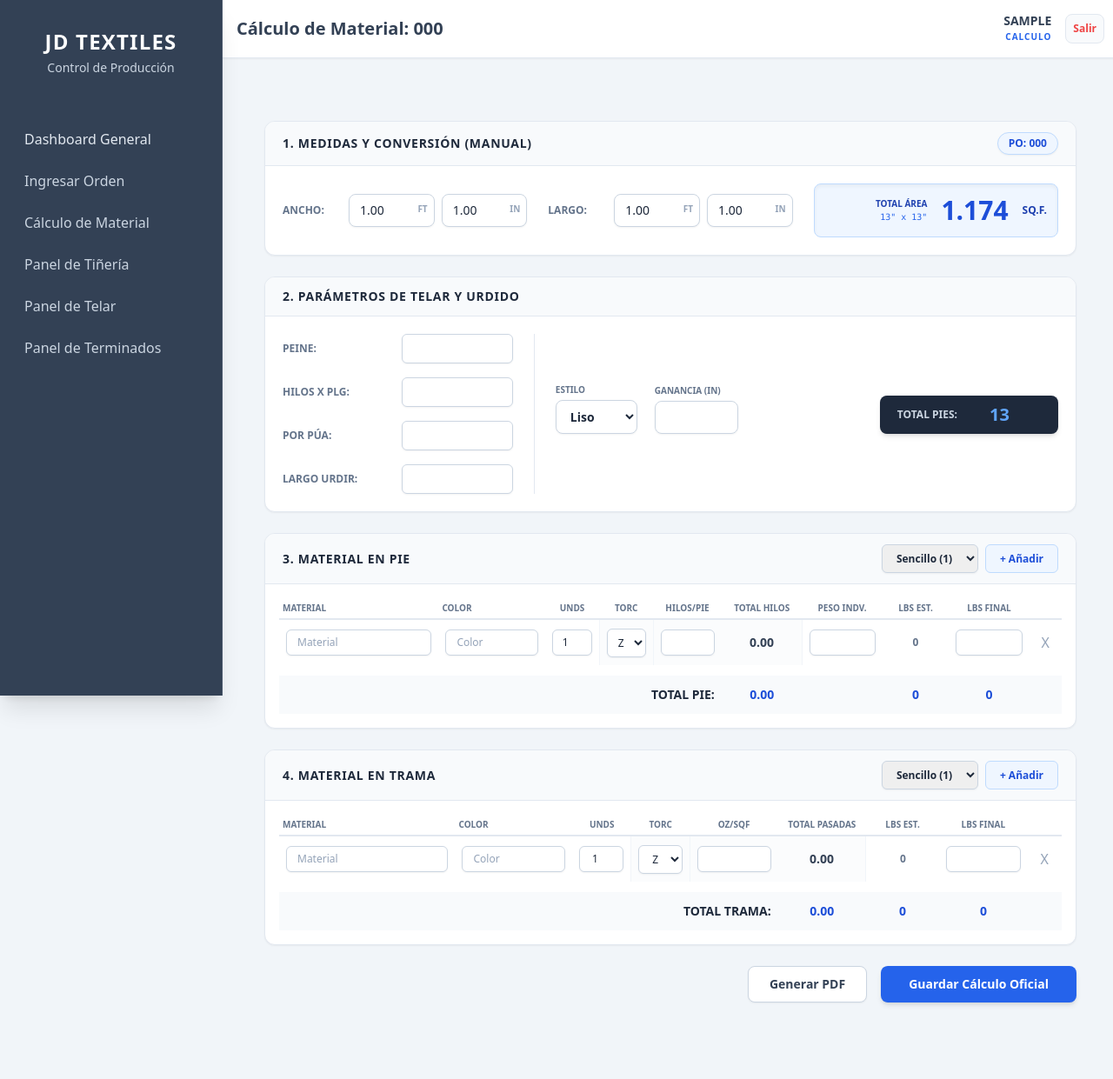
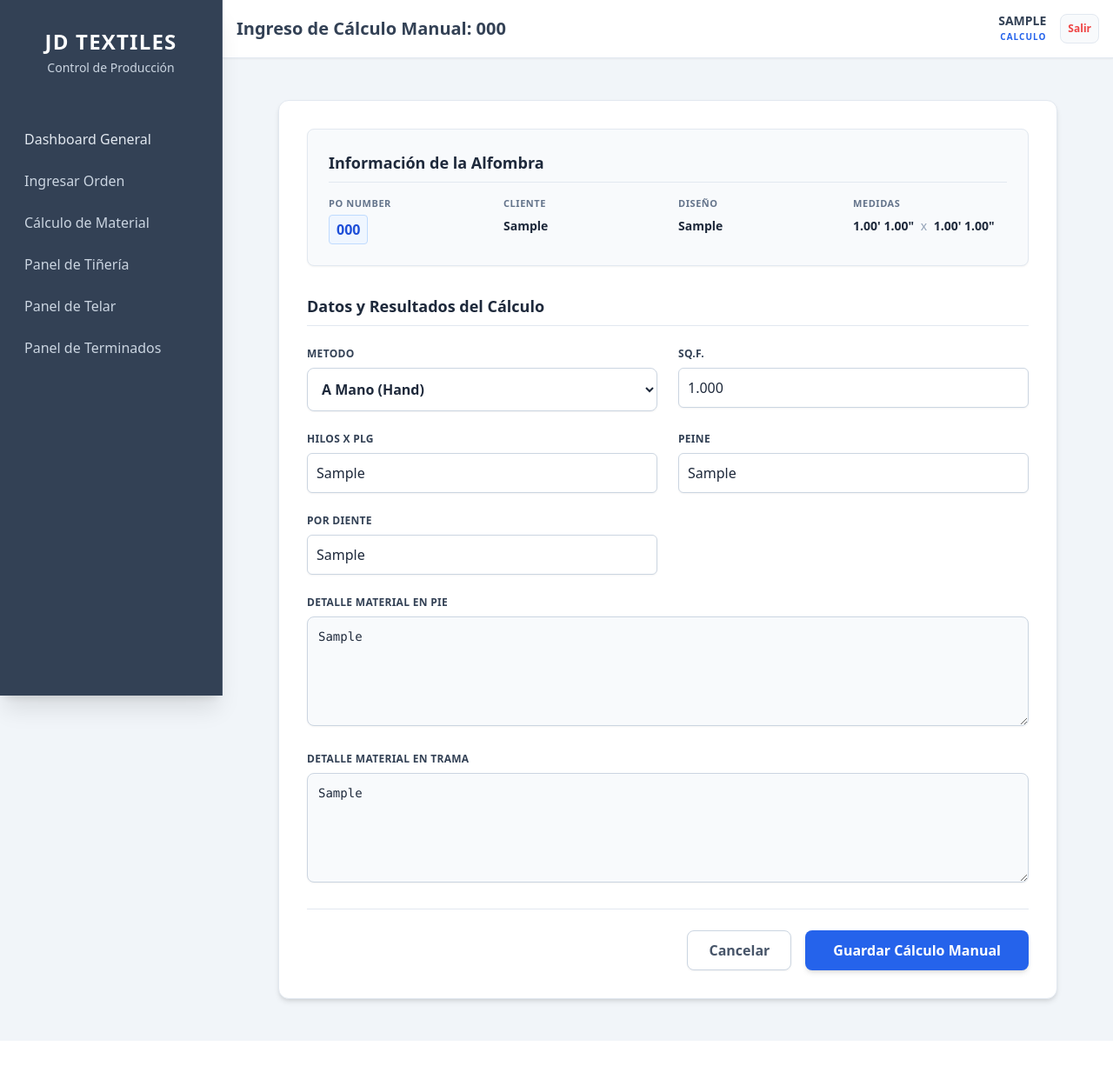
Before and after one commit to edferch/JD-TEXTILES-SA, a Django app: page /calculo/1/ in a window 1280 px wide. Shown: the whole page at 87% size. After the commit the page ends 1197 px from the top, so only its background shows below. Run offline with Django 5.2, Linux system fonts and the light colour scheme; a user stored in the database is signed in; tables that the repository leaves empty hold one stand-in row (values such as "Sample post"); some libraries are stand-ins or nearby versions.

Commit message:
standby proceso de calculo

```diff
--- a/jdtextiles_app/templates/calcular_orden.html
+++ b/jdtextiles_app/templates/calcular_orden.html
@@ -1,9 +1,73 @@
 {% extends 'base.html' %}
 
 {% block title %}Cálculo de Material: {{ orden.po_number }} - JD Textiles{% endblock %}
-{% block header %}Cálculo de Material: {{ orden.po_number }}{% endblock %}
+{% block header %}Ingreso de Cálculo Manual: {{ orden.po_number }}{% endblock %}
 
 {% block content %}
+<div class="p-4 md:p-6 min-h-screen">
+    <div class="bg-white rounded-xl shadow-md border border-slate-200 p-8 max-w-4xl mx-auto">
+
+        <!-- Encabezado con Datos de la Alfombra -->
+        <div class="mb-8 p-6 bg-slate-50 border border-slate-200 rounded-lg shadow-sm">
+            <h3 class="text-lg font-bold text-slate-800 mb-4 border-b border-slate-200 pb-2">Información de la Alfombra</h3>
+
+            <div class="grid grid-cols-2 md:grid-cols-4 gap-6">
+                <div>
+                    <span class="block text-[11px] font-bold text-slate-500 uppercase tracking-wider mb-1">PO Number</span>
+                    <span class="text-base font-black text-blue-700 bg-blue-50 px-2 py-1 rounded border border-blue-200 inline-block">{{ orden.po_number }}</span>
+                </div>
+                <div>
+                    <span class="block text-[11px] font-bold text-slate-500 uppercase tracking-wider mb-1">Cliente</span>
+                    <span class="text-sm font-semibold text-slate-800">{{ orden.cliente }}</span>
+                </div>
+                <div>
+                    <span class="block text-[11px] font-bold text-slate-500 uppercase tracking-wider mb-1">Diseño</span>
+                    <span class="text-sm font-semibold text-slate-800">{{ orden.diseno }}</span>
+                </div>
+                <div>
+                    <span class="block text-[11px] font-bold text-slate-500 uppercase tracking-wider mb-1">Medidas</span>
+                    <span class="text-sm font-black text-slate-800">{{ orden.ancho_ft|stringformat:"s" }}' {{ orden.ancho_in|stringformat:"s" }}" <span class="text-slate-400 font-normal mx-1">x</span> {{ orden.largo_ft|stringformat:"s" }}' {{ orden.largo_in|stringformat:"s" }}"</span>
+                </div>
+            </div>
+        </div>
+
+        <!-- Formulario de Ingreso Manual -->
+        <form method="POST" autocomplete="off" class="space-y-6">
+            {% csrf_token %}
+
+            <h3 class="text-lg font-bold text-slate-800 border-b border-slate-200 pb-2 mb-4">Datos y Resultados del Cálculo</h3>
+
+            <div class="grid grid-cols-1 md:grid-cols-2 gap-6">
+                {% for field in form %}
+                    <div class="{% if field.name == 'material_pie' or field.name == 'material_trama' %}md:col-span-2{% endif %}">
+                        <label class="block text-slate-700 text-xs font-bold mb-2 uppercase tracking-wide">{{ field.label }}</label>
+                        {{ field }}
+
+                        {% if field.help_text %}
+                            <p class="text-[11px] text-slate-500 mt-1">{{ field.help_text }}</p>
+                        {% endif %}
+
+                        {% if field.errors %}
+                            <p class="text-xs text-red-500 mt-1 font-bold">{{ field.errors.0 }}</p>
+                        {% endif %}
+                    </div>
+                {% endfor %}
+            </div>
+
+            <div class="mt-8 pt-6 border-t border-slate-200 flex justify-end gap-4">
+                <a href="{% url 'panel_calculo' %}" class="bg-white hover:bg-slate-50 text-slate-600 border border-slate-300 shadow-sm font-bold py-2.5 px-6 rounded-lg transition-colors">
+                    Cancelar
+                </a>
+                <button type="submit" class="bg-blue-600 hover:bg-blue-700 text-white font-bold py-2.5 px-8 rounded-lg shadow-md transition-colors">
+                    Guardar Cálculo Manual
+                </button>
+            </div>
+        </form>
+
+    </div>
+</div>
+
+{% comment "Código anterior de cálculo automatizado EN STAND BY" %}
 <style>
     @media print {
         body { background-color: white !important; -webkit-print-color-adjust: exact; }
@@ -429,6 +493,8 @@
         <input type="hidden" name="datos_trama_json" id="datos_trama_json">
         <input type="hidden" name="datos_somet_json" id="datos_somet_json">
         <input type="hidden" name="datos_dornier_json" id="datos_dornier_json">
+        <input type="hidden" name="dornier_metros_urdir" id="hidden_dornier_metros_urdir">
+        <input type="hidden" name="dornier_metros_lineales" id="hidden_dornier_metros_lineales">
 
         <div class="flex justify-end gap-4 mt-8 pb-10 print:hidden">
             <button type="button" onclick="window.print()" class="bg-white border border-slate-300 text-slate-700 text-sm font-bold py-2.5 px-6 rounded-lg hover:bg-slate-50 transition-colors shadow-sm">Generar PDF</button>
@@ -736,9 +802,12 @@ document.addEventListener("DOMContentLoaded", function() {
 
             let nm_unv = document.getElementById('dornier_nm_universal').value;
             document.getElementById('datos_dornier_json').value = JSON.stringify({ nm_universal: nm_unv, pie: arrDornierPie, trama: arrDornierTrama });
+            document.getElementById('hidden_dornier_metros_urdir').value = metros_urdir_dornier;
+            document.getElementById('hidden_dornier_metros_lineales').value = metros_lineales_dornier;
 
         {% endif %}
     });
 });
 </script>
+{% endcomment %}
 {% endblock %}
--- a/jdtextiles_app/views.py
+++ b/jdtextiles_app/views.py
@@ -70,29 +70,21 @@ def panel_calculo(request):
 def calcular_orden(request, orden_id):
     orden = get_object_or_404(OrdenTrabajo, id=orden_id)
 
+    # Buscamos si ya existe un cálculo previo para editarlo
+    try:
+        calculo = CalculoMaterial.objects.get(orden=orden)
+    except CalculoMaterial.DoesNotExist:
+        calculo = None
+
     if request.method == 'POST':
-        # Buscamos o creamos el registro de cálculo para esta orden
-        calculo, creado = CalculoMaterial.objects.get_or_create(orden=orden)
-        calculo.metodo = orden.tipo # 'MANO' o 'MAQUINA'
-        calculo.creado_por = request.user
+        form = CalculoMaterialForm(request.POST, instance=calculo)
+        if form.is_valid():
+            calculo_obj = form.save(commit=False)
+            calculo_obj.orden = orden
+            calculo_obj.creado_por = request.user
+            calculo_obj.save()
+            return redirect('panel_calculo')
+    else:
+        form = CalculoMaterialForm(instance=calculo)
 
-        # --- LÓGICA DE GUARDADO ---
-        if orden.tipo == 'MANO':
-            calculo.peine = request.POST.get('peine', '')
-            calculo.hilos_por_pulgada = request.POST.get('hilos_plg', '')
-            calculo.por_diente = request.POST.get('por_pua', '')
-            calculo.largo_urdir = request.POST.get('largo_urdir', '')
-            calculo.sq_ft = request.POST.get('hidden_sq_ft', '0')
-            calculo.material_pie = request.POST.get('datos_pie_json', '[]')
-            calculo.material_trama = request.POST.get('datos_trama_json', '[]')
-
-        elif orden.tipo == 'MAQUINA':
-            # Guardamos el JSON de SOMET
-            calculo.material_somet = request.POST.get('datos_somet_json', '[]')
-            # Guardamos el JSON de DORNIER (que incluye el NM universal)
-            calculo.material_dornier = request.POST.get('datos_dornier_json', '{}')
-
-        calculo.save()
-        return redirect('panel_calculo')
-
-    return render(request, 'calcular_orden.html', {'orden': orden})
+    return render(request, 'calcular_orden.html', {'orden': orden, 'form': form})
```
